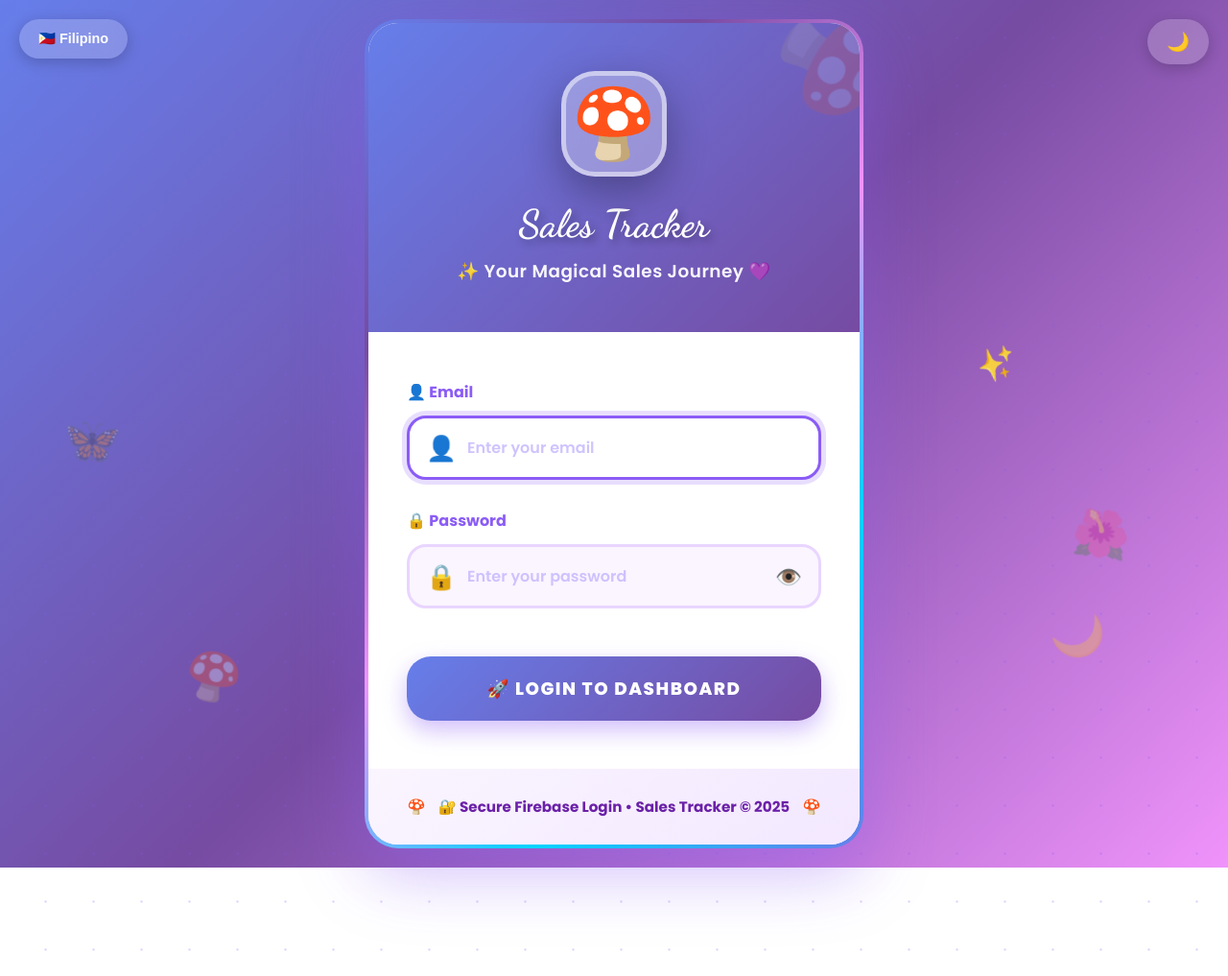
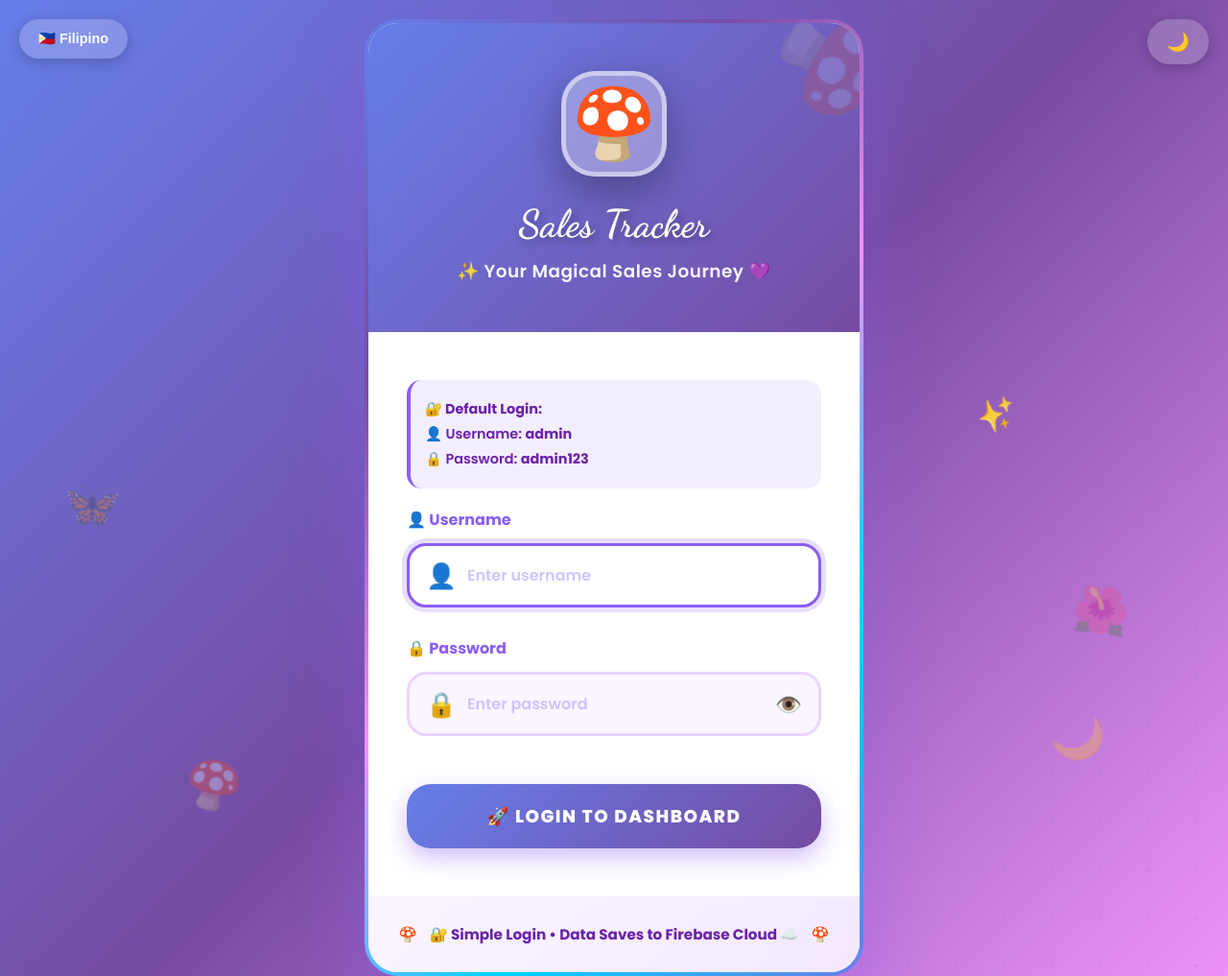
Before and after one commit to Adeebaabkhan/luv-amanita, a plain HTML site: page luv-amanita-index.html in a window 1280 px wide. Shown: the top 1017 px of the page at 96% size. Before the commit the page ends 904 px from the top, so only its background shows below. Drawn offline with Linux system fonts and the light colour scheme; no server answers.

Commit message:
Update luv-amanita-index.html

```diff
--- a/luv-amanita-index.html
+++ b/luv-amanita-index.html
@@ -485,6 +485,25 @@
         @keyframes spin-load {
             to { transform: rotate(360deg); }
         }
+
+        .user-hint {
+            background: rgba(139, 92, 246, 0.1);
+            padding: 15px;
+            border-radius: 15px;
+            margin-bottom: 20px;
+            border-left: 4px solid #8B5CF6;
+        }
+
+        .user-hint p {
+            margin: 5px 0;
+            font-size: 0.9em;
+            color: #6B21A8;
+            font-weight: 600;
+        }
+
+        body.dark-mode .user-hint p {
+            color: #A78BFA;
+        }
     </style>
 </head>
 <body>
@@ -510,16 +529,22 @@
         </div>
 
         <div class="login-form">
+            <div class="user-hint">
+                <p><strong>🔐 Default Login:</strong></p>
+                <p>👤 Username: <strong>admin</strong></p>
+                <p>🔒 Password: <strong>admin123</strong></p>
+            </div>
+
             <div class="error-message" id="errorMessage">
                 <span id="errorText">❌ Invalid credentials. Please try again! 🔒</span>
             </div>
 
             <form id="loginForm">
                 <div class="form-group">
-                    <label id="usernameLabel">👤 Email</label>
+                    <label id="usernameLabel">👤 Username</label>
                     <div class="input-wrapper">
                         <span class="input-icon">👤</span>
-                        <input type="email" id="email" placeholder="Enter your email" required autofocus autocomplete="email">
+                        <input type="text" id="username" placeholder="Enter username" required autofocus autocomplete="username">
                     </div>
                 </div>
 
@@ -527,7 +552,7 @@
                     <label id="passwordLabel">🔒 Password</label>
                     <div class="input-wrapper">
                         <span class="input-icon">🔒</span>
-                        <input type="password" id="password" placeholder="Enter your password" required autocomplete="current-password">
+                        <input type="password" id="password" placeholder="Enter password" required autocomplete="current-password">
                         <span class="password-toggle" id="togglePassword">👁️</span>
                     </div>
                 </div>
@@ -539,43 +564,30 @@
         </div>
 
         <div class="login-footer">
-            <span id="footerText">🔐 Secure Firebase Login • Sales Tracker © 2025</span>
+            <span id="footerText">🔐 Simple Login • Data Saves to Firebase Cloud ☁️</span>
         </div>
     </div>
 
-    <!-- Firebase SDK -->
-    <script src="https://www.gstatic.com/firebasejs/8.10.1/firebase-app.js"></script>
-    <script src="https://www.gstatic.com/firebasejs/8.10.1/firebase-auth.js"></script>
-    <script src="https://www.gstatic.com/firebasejs/8.10.1/firebase-database.js"></script>
-
     <script>
-        // Firebase Configuration
-        const firebaseConfig = {
-            apiKey: "AIzaSyBwxxYAx2wmAdiFKrJr8MPuBznjb0mmPXI",
-            authDomain: "sales-tracker-shee.firebaseapp.com",
-            projectId: "sales-tracker-shee",
-            storageBucket: "sales-tracker-shee.firebasestorage.app",
-            messagingSenderId: "860183597683",
-            appId: "1:860183597683:web:74f2e438a88d20fdd25006",
-            databaseURL: "https://sales-tracker-shee-default-rtdb.asia-southeast1.firebasedatabase.app"
+        // Simple user database (no Firebase Auth needed)
+        const users = {
+            'admin': { password: 'admin123', name: 'Admin', role: 'admin' },
+            'manager': { password: 'manager123', name: 'Manager', role: 'manager' },
+            'staff': { password: 'staff123', name: 'Staff', role: 'staff' },
+            'adeebaabkhan': { password: 'shee2025', name: 'Adeeba', role: 'admin' }
         };
-
-        // Initialize Firebase
-        firebase.initializeApp(firebaseConfig);
-        const auth = firebase.auth();
-        const database = firebase.database();
 
         // Language translations
         const translations = {
             en: {
                 appTitle: 'Sales Tracker',
                 appSubtitle: '✨ Your Magical Sales Journey 💜',
-                usernameLabel: '👤 Email',
+                usernameLabel: '👤 Username',
                 passwordLabel: '🔒 Password',
-                usernamePlaceholder: 'Enter your email',
-                passwordPlaceholder: 'Enter your password',
+                usernamePlaceholder: 'Enter username',
+                passwordPlaceholder: 'Enter password',
                 loginBtn: '🚀 Login to Dashboard',
-                footerText: '🔐 Secure Firebase Login • Sales Tracker © 2025',
+                footerText: '🔐 Simple Login • Data Saves to Firebase Cloud ☁️',
                 errorText: '❌ Invalid credentials. Please try again! 🔒',
                 loggingIn: 'Logging in...',
                 success: '✅ Success! Redirecting...',
@@ -584,12 +596,12 @@
             tl: {
                 appTitle: 'Sales Tracker',
                 appSubtitle: '✨ Ang Iyong Mahiwagang Paglalakbay sa Benta 💜',
-                usernameLabel: '👤 Email',
+                usernameLabel: '👤 Username',
                 passwordLabel: '🔒 Password',
-                usernamePlaceholder: 'Ilagay ang iyong email',
-                passwordPlaceholder: 'Ilagay ang iyong password',
+                usernamePlaceholder: 'Ilagay ang username',
+                passwordPlaceholder: 'Ilagay ang password',
                 loginBtn: '🚀 Mag-login sa Dashboard',
-                footerText: '🔐 Secure na Firebase Login • Sales Tracker © 2025',
+                footerText: '🔐 Simple Login • Data ay naka-save sa Firebase Cloud ☁️',
                 errorText: '❌ Mali ang kredensyal. Subukan ulit! 🔒',
                 loggingIn: 'Nag-lo-login...',
                 success: '✅ Tagumpay! Dinadala ka...',
@@ -614,7 +626,7 @@
             document.getElementById('appSubtitle').textContent = t.appSubtitle;
             document.getElementById('usernameLabel').textContent = t.usernameLabel;
             document.getElementById('passwordLabel').textContent = t.passwordLabel;
-            document.getElementById('email').placeholder = t.usernamePlaceholder;
+            document.getElementById('username').placeholder = t.usernamePlaceholder;
             document.getElementById('password').placeholder = t.passwordPlaceholder;
             document.getElementById('loginBtnText').textContent = t.loginBtn;
             document.getElementById('footerText').textContent = t.footerText;
@@ -650,11 +662,11 @@
             this.textContent = type === 'password' ? '👁️' : '🙈';
         });
 
-        // Login form submission with Firebase
+        // Login form submission (SIMPLE - NO FIREBASE AUTH)
         document.getElementById('loginForm').addEventListener('submit', function(e) {
             e.preventDefault();
 
-            const email = document.getElementById('email').value.trim();
+            const username = document.getElementById('username').value.trim().toLowerCase();
             const password = document.getElementById('password').value;
             const errorMessage = document.getElementById('errorMessage');
             const loginBtn = document.getElementById('loginBtn');
@@ -664,27 +676,14 @@
             loginBtn.disabled = true;
             loginBtn.innerHTML = `<span class="btn-text">${t.loggingIn} <span class="loading"></span></span>`;
 
-            // Firebase Authentication
-            auth.signInWithEmailAndPassword(email, password)
-                .then((userCredential) => {
-                    // Success
-                    const user = userCredential.user;
-
-                    // Store session
+            // Simple validation
+            setTimeout(() => {
+                if (users[username] && users[username].password === password) {
+                    // Success - Store session
                     sessionStorage.setItem('salesTrackerLoggedIn', 'true');
-                    sessionStorage.setItem('salesTrackerUser', user.email);
-                    sessionStorage.setItem('salesTrackerUserId', user.uid);
-
-                    // Get user data from database
-                    database.ref('users/' + user.uid).once('value').then((snapshot) => {
-                        const userData = snapshot.val();
-                        if (userData) {
-                            sessionStorage.setItem('salesTrackerName', userData.name || user.email);
-                            sessionStorage.setItem('salesTrackerRole', userData.role || 'user');
-                        } else {
-                            sessionStorage.setItem('salesTrackerName', user.email);
-                            sessionStorage.setItem('salesTrackerRole', 'user');
-                        }
+                    sessionStorage.setItem('salesTrackerUser', username);
+                    sessionStorage.setItem('salesTrackerName', users[username].name);
+                    sessionStorage.setItem('salesTrackerRole', users[username].role);
 
                     // Success feedback
                     loginBtn.innerHTML = `<span class="btn-text">${t.success}</span>`;
@@ -694,9 +693,7 @@
                     setTimeout(() => {
                         window.location.href = 'luv-amanita-dashboard.html';
                     }, 800);
-                    });
-                })
-                .catch((error) => {
+                } else {
                     // Show error
                     errorMessage.classList.add('show');
                     document.getElementById('password').value = '';
@@ -715,17 +712,14 @@
                     setTimeout(() => {
                         document.querySelector('.login-container').style.animation = '';
                     }, 600);
-
-                    console.error('Login error:', error.message);
-                });
+                }
+            }, 1000);
         });
 
         // Check if already logged in
-        auth.onAuthStateChanged((user) => {
-            if (user) {
+        if (sessionStorage.getItem('salesTrackerLoggedIn') === 'true') {
             window.location.href = 'luv-amanita-dashboard.html';
         }
-        });
 
         // Add floating hearts on click
         document.addEventListener('click', function(e) {
```
Lines whose indentation alone changed are shown as unchanged.
